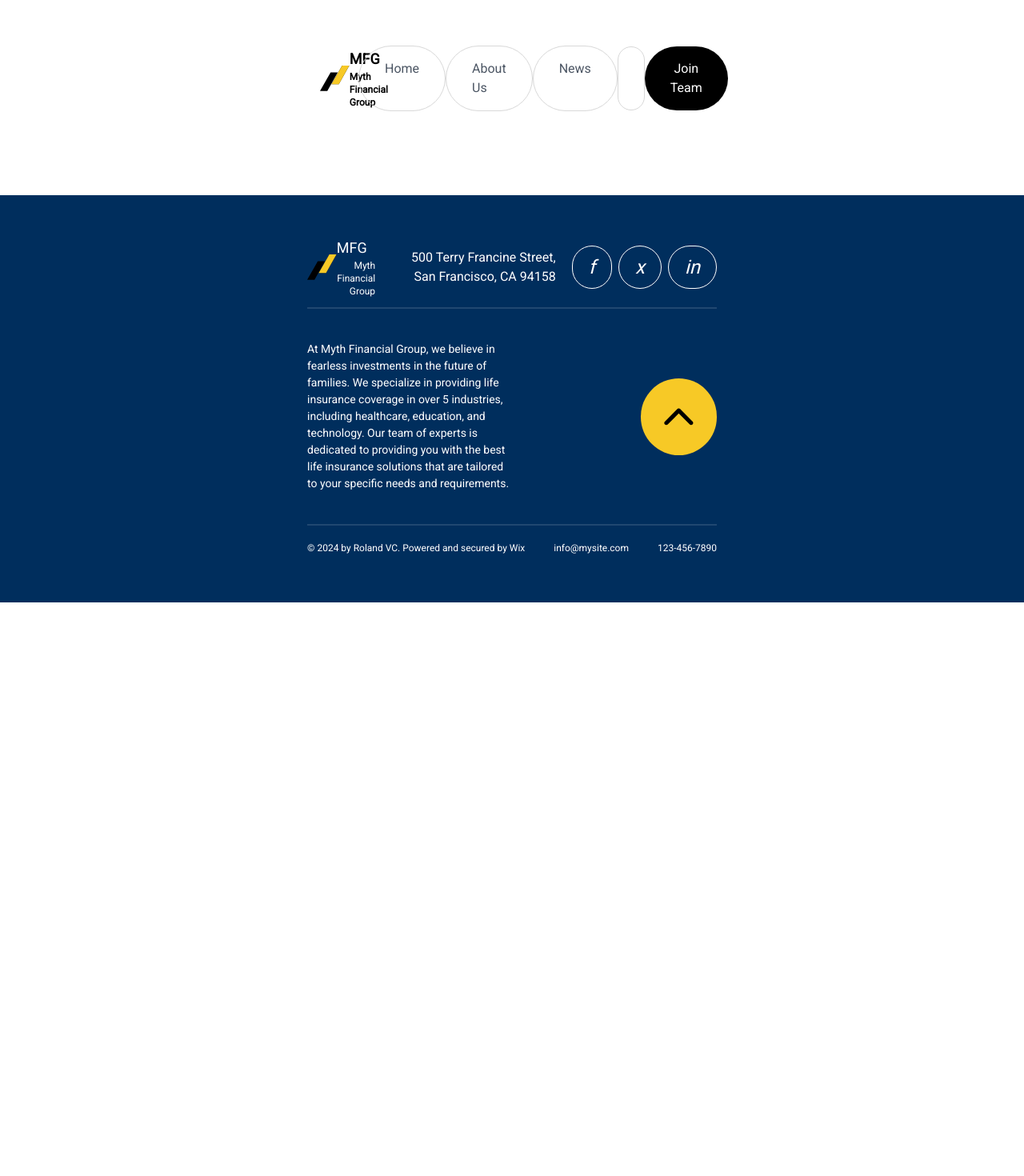
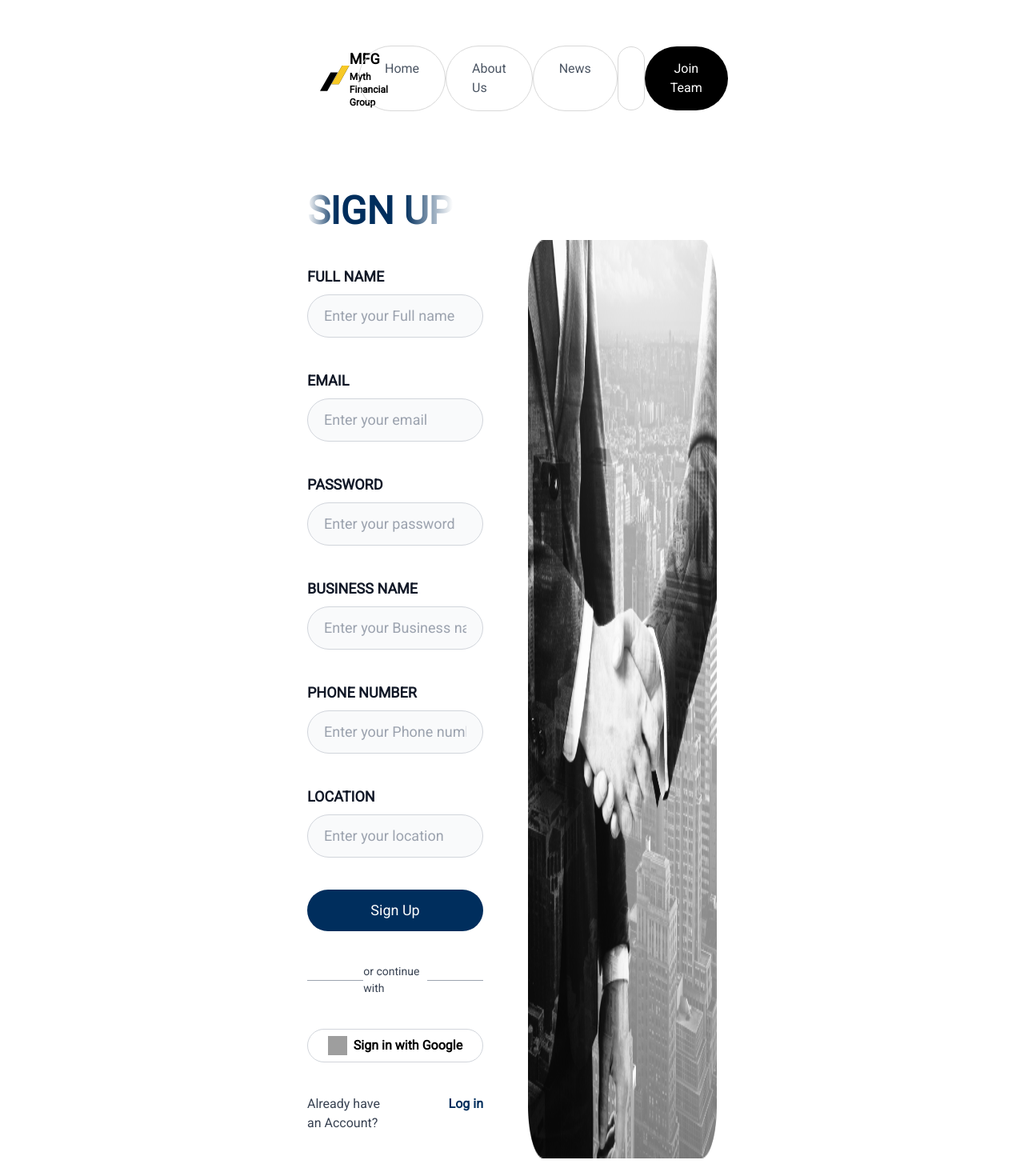
Before and after one commit to Crypto-git-dev/MFG-Frontend, a React (Create React App) app: page /join in a window 1280 px wide. Shown: the top 1470 px of the page at 80% size. Before the commit the page ends 800 px from the top, so only its background shows below. Built offline with nearby package versions, Linux system fonts and the light colour scheme; grey boxes are pictures that could not be loaded; what tailwindcss-gradients would draw is missing.

Commit message:
Implement first kind of sign up page as join page

```diff
--- a/src/Routes/router.js
+++ b/src/Routes/router.js
@@ -7,6 +7,7 @@ import Footer from "../components/footer/footer";
 import News from "../pages/news/news";
 import SignIn from "../pages/signIn/signIn";
 import SignUp from "../pages/signUp/signUp";
+import Join from "../pages/signUp/Join";
 
 const PageRouter = () => {
 	const headerRef = useRef(null);
@@ -23,6 +24,7 @@ const PageRouter = () => {
 					<Route exact path="/news" element={<News />} />
 					<Route exact path="/signin" element={<SignIn />} />
 					<Route exact path="/signup" element={<SignUp />} />
+					<Route exact path="/join" element={<Join />} />
 				</Routes>
 			</div>
 			<div>
--- a/src/components/header/header.jsx
+++ b/src/components/header/header.jsx
@@ -69,7 +69,7 @@ const Navbar = (props) => {
 						<img src="images/join.svg" className=""></img>
 					</Link>
 					<button className="px-8 py-4 bg-dark10 text-white10 justify-self-end rounded-full">
-						Join Team
+						<Link to="/join">Join Team</Link>
 					</button>
 				</div>
 			</div>
--- /dev/null
+++ b/src/components/signUp/signUp.jsx
@@ -0,0 +1,161 @@
+import React from "react";
+import { Link } from "react-router-dom";
+
+const SignUpForms = (props) => {
+	return (
+		<div className=" py-8 md:py-16">
+			<h1
+				className="text-5xl bg-gradient-to-r inline-block text-transparent bg-clip-text font-semibold"
+				style={{
+					"background-image":
+						"linear-gradient(to right, white 0%, #002E5D 20%, #002E5D 67%, white 100%)",
+				}}
+			>
+				SIGN UP
+			</h1>
+			<div className="grid grid-cols-2 gap-10 w-full">
+				<div>
+					<form
+						class="space-y-4 md:space-y-6 py-8 flex flex-col gap-4 pr-4"
+						action="#"
+					>
+						<div>
+							<label
+								for="full_name"
+								class="block mb-2 text-lg font-semibold text-gray-900 dark:text-white"
+							>
+								FULL NAME
+							</label>
+							<input
+								type="fullname"
+								name="fullname"
+								id="fullname"
+								class="bg-gray-50 border border-gray-300 text-gray-900 sm:text-lg rounded-full focus:ring-primary-600 focus:border-primary-600 block w-full p-2.5 py-3 px-5 dark:bg-gray-700 dark:border-gray-600 dark:placeholder-gray-400 dark:text-white dark:focus:ring-blue-500 dark:focus:border-blue-500"
+								placeholder="Enter your Full name"
+								required=""
+							/>
+						</div>
+						<div>
+							<label
+								for="email"
+								class="block mb-2 text-lg font-semibold text-gray-900 dark:text-white"
+							>
+								EMAIL
+							</label>
+							<input
+								type="email"
+								name="email"
+								id="email"
+								class="bg-gray-50 border border-gray-300 text-gray-900 sm:text-lg rounded-full focus:ring-primary-600 focus:border-primary-600 block w-full p-2.5 py-3 px-5 dark:bg-gray-700 dark:border-gray-600 dark:placeholder-gray-400 dark:text-white dark:focus:ring-blue-500 dark:focus:border-blue-500"
+								placeholder="Enter your email"
+								required=""
+							/>
+						</div>
+						<div>
+							<label
+								for="password"
+								class="block mb-2 text-lg font-semibold text-gray-900 dark:text-white"
+							>
+								PASSWORD
+							</label>
+							<input
+								type="password"
+								name="password"
+								id="password"
+								placeholder="Enter your password"
+								class="bg-gray-50 border border-gray-300 text-gray-900 sm:text-lg rounded-full focus:ring-primary-600 focus:border-primary-600 block w-full p-2.5 py-3 px-5 dark:bg-gray-700 dark:border-gray-600 dark:placeholder-gray-400 dark:text-white dark:focus:ring-blue-500 dark:focus:border-blue-500"
+								required=""
+							/>
+						</div>
+						<div>
+							<label
+								for="business_name"
+								class="block mb-2 text-lg font-semibold text-gray-900 dark:text-white"
+							>
+								BUSINESS NAME
+							</label>
+							<input
+								type="business_name"
+								name="business_name"
+								id="business_name"
+								class="bg-gray-50 border border-gray-300 text-gray-900 sm:text-lg rounded-full focus:ring-primary-600 focus:border-primary-600 block w-full p-2.5 py-3 px-5 dark:bg-gray-700 dark:border-gray-600 dark:placeholder-gray-400 dark:text-white dark:focus:ring-blue-500 dark:focus:border-blue-500"
+								placeholder="Enter your Business name"
+								required=""
+							/>
+						</div>
+						<div>
+							<label
+								for="phone"
+								class="block mb-2 text-lg font-semibold text-gray-900 dark:text-white"
+							>
+								PHONE NUMBER
+							</label>
+							<input
+								type="phone"
+								name="phone"
+								id="phone"
+								class="bg-gray-50 border border-gray-300 text-gray-900 sm:text-lg rounded-full focus:ring-primary-600 focus:border-primary-600 block w-full p-2.5 py-3 px-5 dark:bg-gray-700 dark:border-gray-600 dark:placeholder-gray-400 dark:text-white dark:focus:ring-blue-500 dark:focus:border-blue-500"
+								placeholder="Enter your Phone number"
+								required=""
+							/>
+						</div>
+						<div>
+							<label
+								for="location"
+								class="block mb-2 text-lg font-semibold text-gray-900 dark:text-white"
+							>
+								LOCATION
+							</label>
+							<input
+								type="location"
+								name="location"
+								id="location"
+								class="bg-gray-50 border border-gray-300 text-gray-900 sm:text-lg rounded-full focus:ring-primary-600 focus:border-primary-600 block w-full p-2.5 py-3 px-5 dark:bg-gray-700 dark:border-gray-600 dark:placeholder-gray-400 dark:text-white dark:focus:ring-blue-500 dark:focus:border-blue-500"
+								placeholder="Enter your location"
+								required=""
+							/>
+						</div>
+						<button
+							type="submit"
+							class="w-full bg-[#002E5D] text-white bg-primary-600 hover:bg-primary-700 focus:ring-4 focus:outline-none focus:ring-primary-300 font-medium rounded-full text-lg py-3 px-5 py-2.5 text-center dark:bg-primary-600 dark:hover:bg-primary-700 dark:focus:ring-primary-800"
+						>
+							Sign Up
+						</button>
+						<div className="flex flex-row justify-between items-center">
+							<div class="border-t border-gray-400 w-2/5"></div>
+							<p class="text-gray-700 text-sm">or continue with</p>
+							<div class="border-t border-gray-400 w-2/5"></div>
+						</div>
+						<div class="flex items-center justify-center dark:bg-gray-800">
+							<button class="px-4 py-2 border flex gap-2 w-full justify-center border-gray-300 dark:border-slate-700 rounded-full font-semibold text-black dark:text-slate-200 hover:border-slate-400 dark:hover:border-slate-500 hover:text-slate-900 dark:hover:text-slate-300 hover:shadow transition duration-150">
+								<img
+									class="w-6 h-6"
+									src="https://www.svgrepo.com/show/475656/google-color.svg"
+									loading="lazy"
+									alt="google logo"
+								/>
+								<span>Sign in with Google</span>
+							</button>
+						</div>
+						<div className="grid grid-cols-2">
+							<div className="flex flex-row items-start text-gray-700">
+								<p>Already have an Account?</p>
+							</div>
+							<Link
+								to="/signin"
+								className="flex flex-row-reverse items-start text-[#002E5D] font-semibold"
+							>
+								<p>Log in</p>
+							</Link>
+						</div>
+					</form>
+				</div>
+				<div className="flex flex-row-reverse">
+					<img src="images/signin/handshake.png"></img>
+				</div>
+			</div>
+		</div>
+	);
+};
+
+export default SignUpForms;
--- a/src/components/signUp/signUpForm.jsx
+++ b/src/components/signUp/signUp_ssn.jsx
@@ -13,7 +13,7 @@ const SignUpForms = () => {
 			>
 				SIGN UP
 			</h1>
-			<form className="py-8 flex flex-col gap-8">
+			<form className="py-8 flex flex-col gap-4">
 				<div className="grid grid-cols-2 gap-8">
 					<div>
 						<label
@@ -225,14 +225,63 @@ const SignUpForms = () => {
 					>
 						PASSWORD
 					</label>
-					<input
-						type="password"
-						name="password"
-						id="password"
-						placeholder="Enter your password"
-						class="bg-gray-50 border border-gray-300 text-gray-900 sm:text-lg rounded-full focus:ring-primary-600 focus:border-primary-600 block w-full p-2.5 py-3 px-5 dark:bg-gray-700 dark:border-gray-600 dark:placeholder-gray-400 dark:text-white dark:focus:ring-blue-500 dark:focus:border-blue-500"
-						required=""
-					/>
+					<div className="relative" data-hs-toggle-password="">
+						<input
+							id="hs-toggle-password-multi-toggle"
+							type="password"
+							class="bg-gray-50 border border-gray-300 text-gray-900 sm:text-lg rounded-full focus:ring-primary-600 focus:border-primary-600 block w-full p-2.5 py-3 px-5 dark:bg-gray-700 dark:border-gray-600 dark:placeholder-gray-400 dark:text-white dark:focus:ring-blue-500 dark:focus:border-blue-500"
+							placeholder="Enter your password"
+						/>
+						<button
+							type="button"
+							data-hs-toggle-password='{
+          						"target": ["#hs-toggle-password-multi-toggle"]
+        					}'
+							class="absolute top-0 end-0 p-3.5 rounded-e-md"
+						>
+							<svg
+								class="flex-shrink-0 size-3.5 text-gray-400 dark:text-neutral-600"
+								width="24"
+								height="24"
+								viewBox="0 0 24 24"
+								fill="none"
+								stroke="currentColor"
+								stroke-width="2"
+								stroke-linecap="round"
+								stroke-linejoin="round"
+							>
+								<path
+									class="hs-password-active:hidden"
+									d="M9.88 9.88a3 3 0 1 0 4.24 4.24"
+								></path>
+								<path
+									class="hs-password-active:hidden"
+									d="M10.73 5.08A10.43 10.43 0 0 1 12 5c7 0 10 7 10 7a13.16 13.16 0 0 1-1.67 2.68"
+								></path>
+								<path
+									class="hs-password-active:hidden"
+									d="M6.61 6.61A13.526 13.526 0 0 0 2 12s3 7 10 7a9.74 9.74 0 0 0 5.39-1.61"
+								></path>
+								<line
+									class="hs-password-active:hidden"
+									x1="2"
+									x2="22"
+									y1="2"
+									y2="22"
+								></line>
+								<path
+									class="hidden hs-password-active:block"
+									d="M2 12s3-7 10-7 10 7 10 7-3 7-10 7-10-7-10-7Z"
+								></path>
+								<circle
+									class="hidden hs-password-active:block"
+									cx="12"
+									cy="12"
+									r="3"
+								></circle>
+							</svg>
+						</button>
+					</div>
 				</div>
 				<button
 					type="submit"
--- a/src/components/signin/signIn.jsx
+++ b/src/components/signin/signIn.jsx
@@ -15,7 +15,7 @@ const SignInComponent = (props) => {
 					SIGN IN
 				</h1>
 				<form
-					class="space-y-4 md:space-y-6 py-8 flex flex-col gap-8 pr-4"
+					class="space-y-4 md:space-y-6 py-8 flex flex-col gap-4 pr-4"
 					action="#"
 				>
 					<div>
--- /dev/null
+++ b/src/pages/signUp/Join.jsx
@@ -0,0 +1,14 @@
+import React from "react";
+import SignUpForms from "../../components/signUp/signUp";
+
+const Join = () => {
+	return (
+		<div>
+			<section id="Join">
+				<SignUpForms />
+			</section>
+		</div>
+	);
+};
+
+export default Join;
--- a/src/pages/signUp/signUp.jsx
+++ b/src/pages/signUp/signUp.jsx
@@ -1,10 +1,10 @@
 import React from "react";
-import SignUpForms from "../../components/signUp/signUpForm";
+import SignUpForms from "../../components/signUp/signUp_ssn";
 
 const SignUp = () => {
 	return (
 		<div>
-			<section id="signInComponent">
+			<section id="SignUp">
 				<SignUpForms />
 			</section>
 		</div>
```
